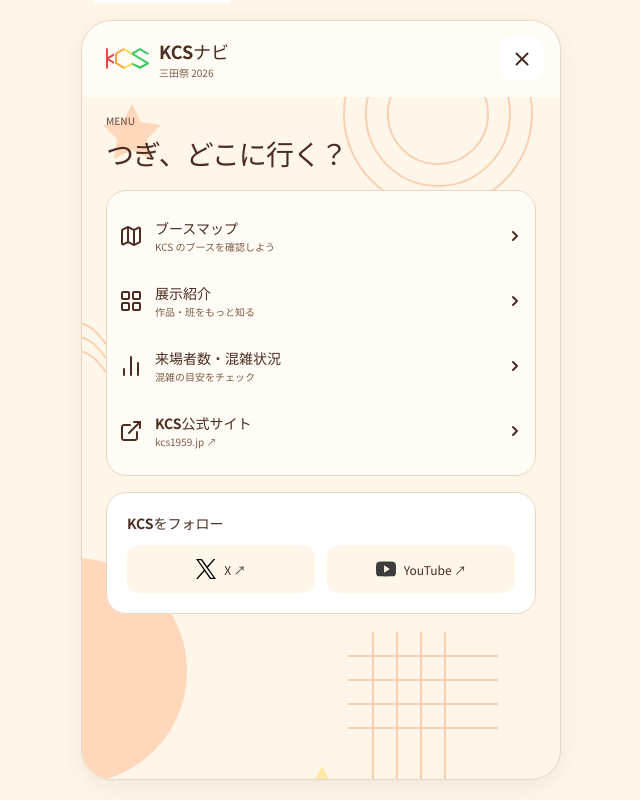
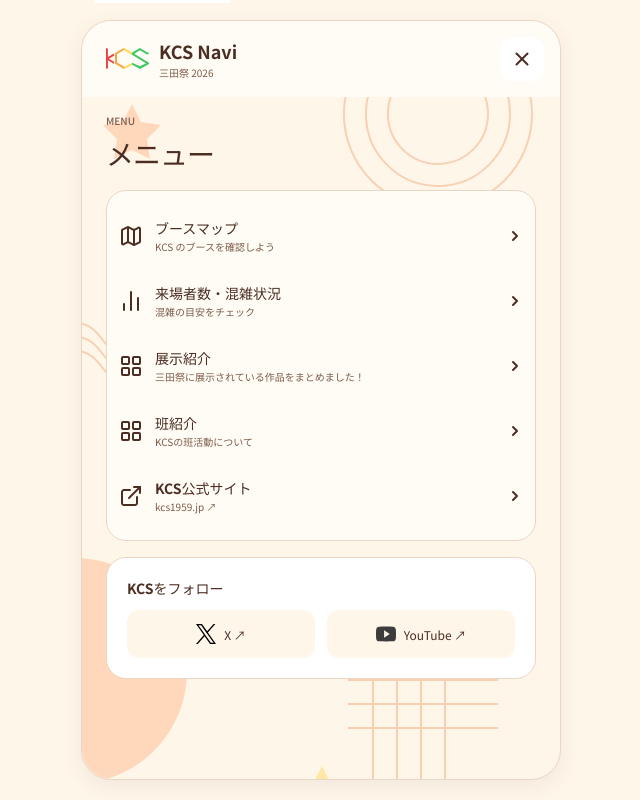
Before and after one commit to kcs1959/kcs-navi, a Nuxt app: page /menu in a window 1280 px wide. Shown: the whole page, without its empty margins (319-959 px from the left). Built offline with nearby package versions, Linux system fonts and the light colour scheme; no server answers.

Commit message:
Added teams at menu

```diff
--- a/app/app.vue
+++ b/app/app.vue
@@ -15,7 +15,7 @@ const showNavigation = computed(() => !['/', '/menu', '/checkin', '/welcome'].in
 // URLの組み立てを環境変数に集約し、ローカルURLが公開環境のcanonicalに残るのを防ぐ。
 useHead(() => ({
   htmlAttrs: { lang: 'ja' },
-  titleTemplate: (title) => (title ? `${title} | KCSナビ` : 'KCSナビ | 三田祭2026'),
+  titleTemplate: (title) => (title ? `${title} | KCS Navi` : 'KCS Navi | 三田祭2026'),
   link: [{ rel: 'canonical', href: new URL(route.path, config.public.siteUrl).href }],
 }))
 watch(() => route.path, closeExhibition)
@@ -26,9 +26,9 @@ watch(() => route.path, closeExhibition)
     <FestivalBackground />
     <a class="skip-link" href="#main-content">本文へスキップ</a>
     <header class="site-header">
-      <NuxtLink class="brand" to="/" aria-label="KCSナビ 会場マップへ">
+      <NuxtLink class="brand" to="/" aria-label="KCS Navi 会場マップへ">
         <KcsLogo />
-        <span class="brand-copy"><strong>KCSナビ</strong><small>三田祭 2026</small></span>
+        <span class="brand-copy"><strong>KCS Navi</strong><small>三田祭 2026</small></span>
       </NuxtLink>
       <NuxtLink
         class="icon-button"
--- a/app/pages/menu.vue
+++ b/app/pages/menu.vue
@@ -9,23 +9,29 @@ const links = [
     icon: '/figma/menu-icon-map.svg',
   },
   {
-    to: '/exhibitions',
-    title: '展示紹介',
-    description: '作品・班をもっと知る',
-    icon: '/figma/menu-icon-layout-grid.svg',
-  },
-  {
     to: '/crowd',
     title: '来場者数・混雑状況',
     description: '混雑の目安をチェック',
     icon: '/figma/menu-icon-chart-no-axes-column.svg',
+  },
+  {
+    to: '/exhibitions',
+    title: '展示紹介',
+    description: '三田祭に展示されている作品をまとめました！',
+    icon: '/figma/menu-icon-layout-grid.svg',
+  },
+  {
+    to: '/teams',
+    title: '班紹介',
+    description: 'KCSの班活動について',
+    icon: '/figma/menu-icon-layout-grid.svg',
   },
 ]
 </script>
 
 <template>
   <div class="page-content stack menu-page">
-    <PageHeading eyebrow="MENU" title="つぎ、どこに行く？" />
+    <PageHeading eyebrow="MENU" title="メニュー" />
 
     <nav class="card menu-links" aria-label="サイトメニュー">
       <NuxtLink v-for="link in links" :key="link.to" :to="link.to" class="menu-link">
```
